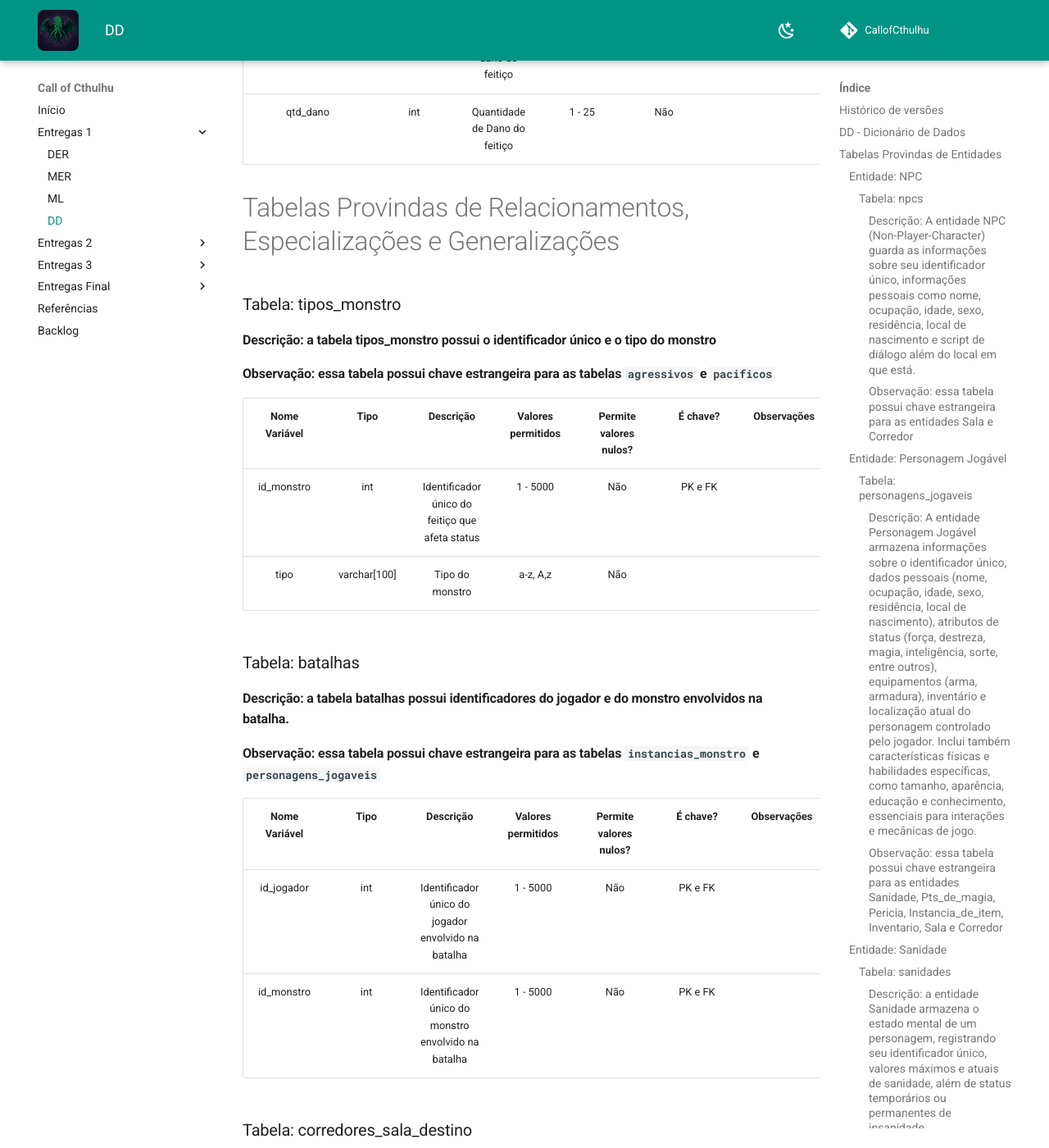
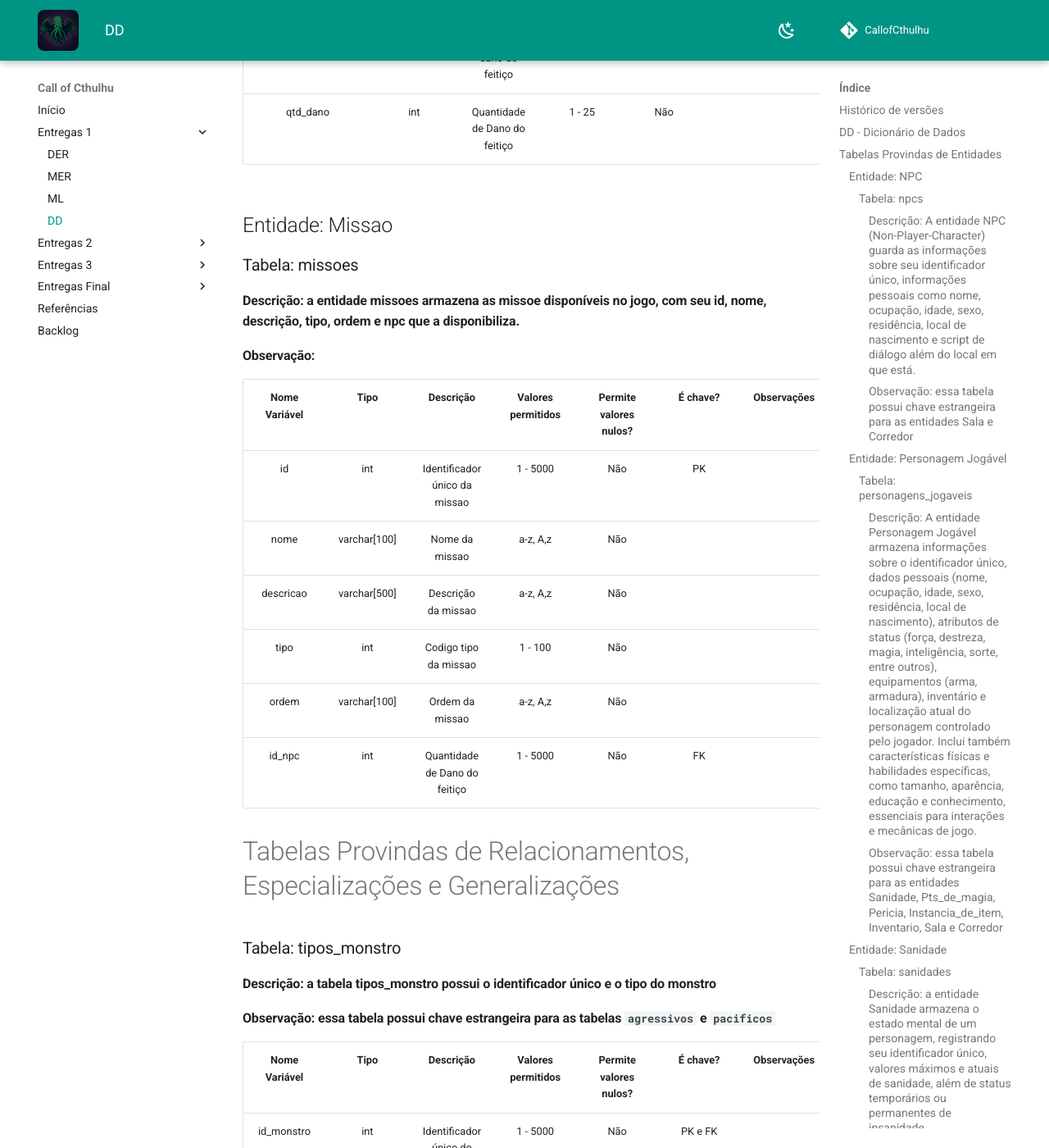
Before and after one commit to SBD1/2025.1-CallOfCthulhu, an MkDocs documentation site: the page built from docs/entregas/primeira/DD.md, in a window 1280 px wide and 1400 px high, scrolled down 22404 px. Shown: the whole window at 82% size. Built offline with MkDocs 1.6.1 and Material for MkDocs 9.7.7, drawn with Linux system fonts in a browser that asks for light colours; comment, search, counter and statistics services are not loaded.

Commit message:
Adiciona Missao no DD

```diff
--- a/docs/entregas/primeira/DD.md
+++ b/docs/entregas/primeira/DD.md
@@ -340,6 +340,22 @@ as decisões de projeto, os padrões de utilização, as descrições dos progra
 
 
 
+## Entidade: Missao
+### Tabela: missoes
+#### Descrição:  a entidade missoes armazena as missoe disponíveis no jogo, com seu id, nome, descrição, tipo, ordem e npc que a disponibiliza.
+#### Observação:
+| Nome Variável |     Tipo     |         Descrição          | Valores permitidos | Permite valores nulos? | É chave? | Observações
+| :-----------: | :----------: | :------------------------: | :----------------: | :--------------------: | :------: | :-------: |
+| id | int | Identificador único da missao| 1 - 5000 | Não | PK | |
+| nome | varchar[100] | Nome da missao | a-z, A,z | Não | |
+| descricao | varchar[500] | Descrição da missao | a-z, A,z | Não | |
+| tipo | int | Codigo tipo da missao | 1 - 100 | Não | |
+| ordem | varchar[100] | Ordem da missao | a-z, A,z | Não | |
+| id_npc | int | Quantidade de Dano do feitiço | 1 - 5000 | Não | FK |
+
+
+
+
 # Tabelas Provindas de Relacionamentos, Especializações e Generalizações
 ### Tabela: tipos_monstro
 #### Descrição:  a tabela tipos_monstro possui o identificador único e o tipo do monstro
```
